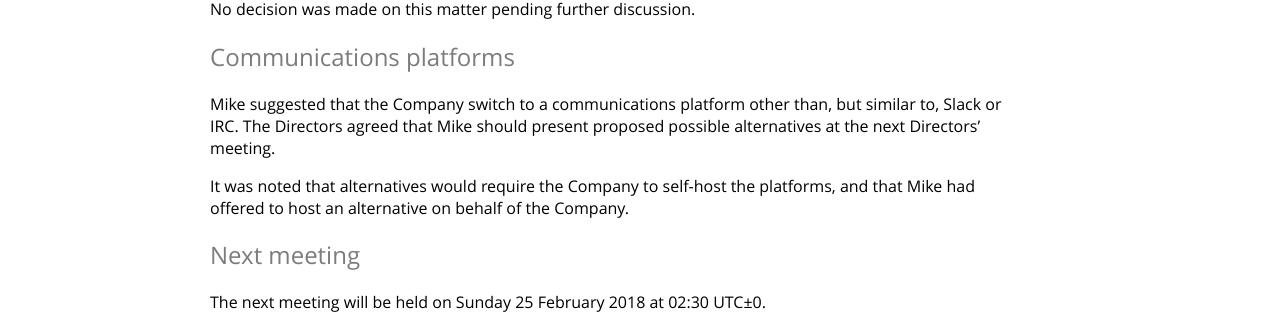
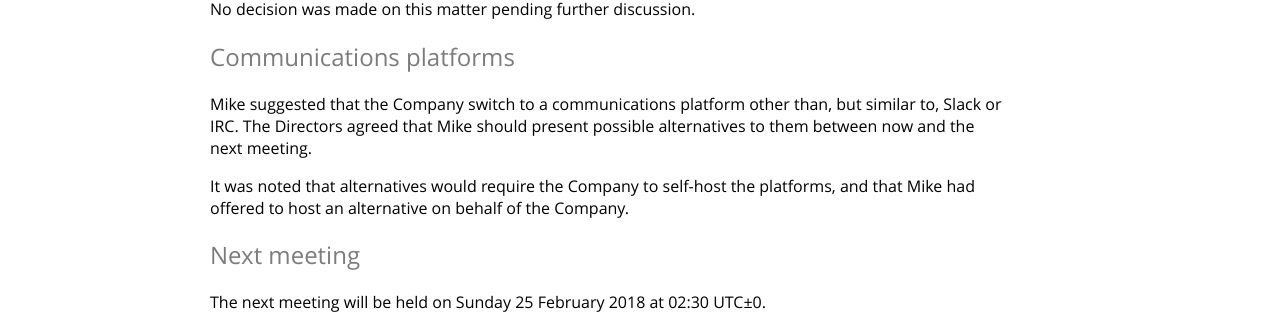
Before and after one commit to RZZT/website, a Jekyll site: the page built from _minutes/2018-02-18-directors-meeting.md, in a window 1280 px wide and 900 px high, scrolled down 1740 px. Shown: the part 180-494 px from the top of the window. Built offline with Jekyll 4.4.1, drawn with Linux system fonts in a browser that asks for light colours.

Commit message:
Corrected the minutes

```diff
--- a/_minutes/2018-02-18-directors-meeting.md
+++ b/_minutes/2018-02-18-directors-meeting.md
@@ -57,6 +57,6 @@ No decision was made on this matter pending further discussion.
 
 ## Communications platforms
 
-Mike suggested that the Company switch to a communications platform other than, but similar to, Slack or IRC. The Directors agreed that Mike should present proposed possible alternatives at the next Directors' meeting.
+Mike suggested that the Company switch to a communications platform other than, but similar to, Slack or IRC. The Directors agreed that Mike should present possible alternatives to them between now and the next meeting.
 
 It was noted that alternatives would require the Company to self-host the platforms, and that Mike had offered to host an alternative on behalf of the Company.
```
